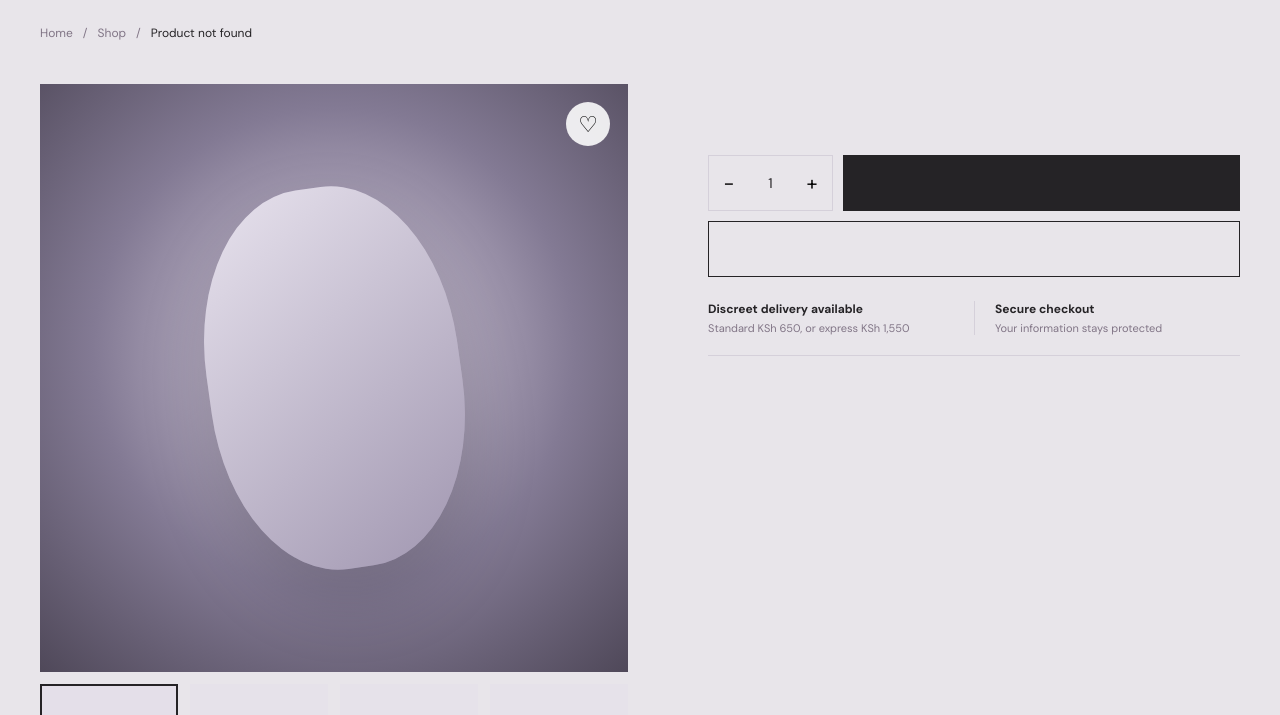
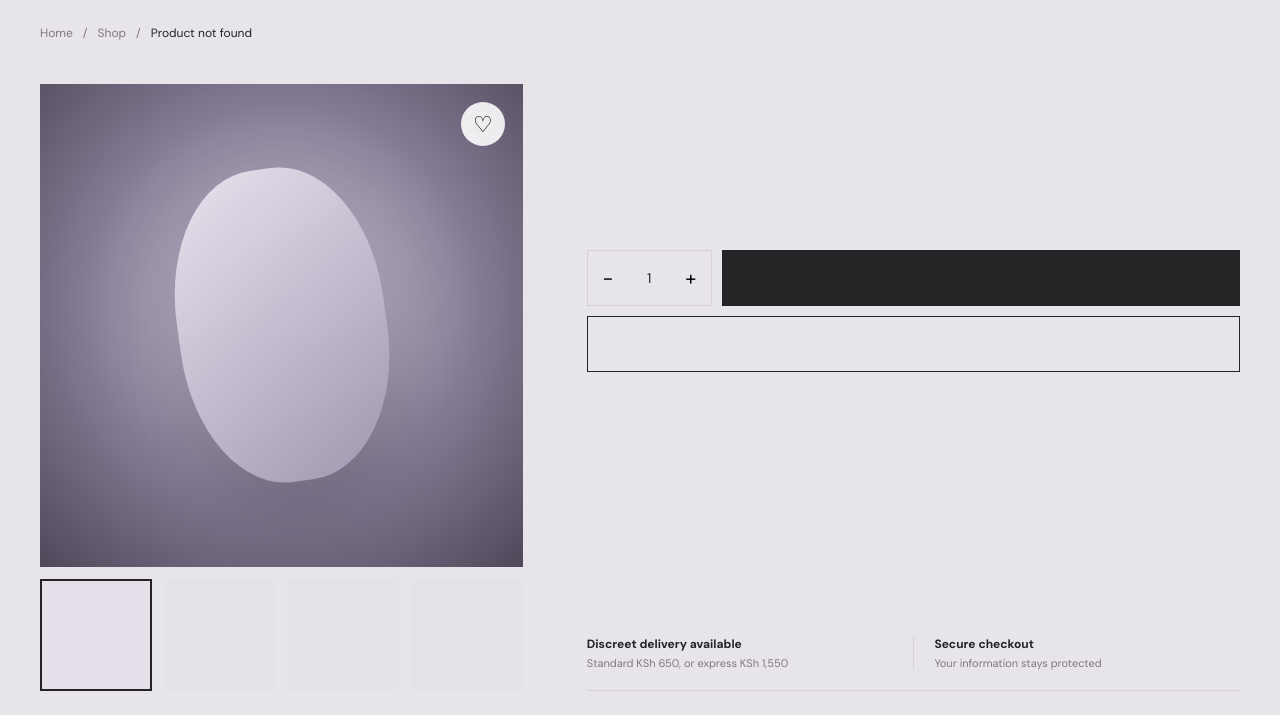
Before and after one commit to walterkibe7-afk/X-Store, a website: page product.html in a window 1280 px wide. Shown: the part 85-800 px from the top of the page. Drawn offline with Linux system fonts and the light colour scheme.

Commit message:
Product layout: smaller gallery, thumbs aligned to info base

```diff
--- a/product.css
+++ b/product.css
@@ -3,18 +3,18 @@
 .breadcrumbs a { color: var(--gray); transition: color .2s ease; }
 .breadcrumbs a:hover { color: var(--black); }
 .breadcrumbs span:last-child { color: var(--black); }
-.product-main { display: grid; grid-template-columns: 1.05fr .95fr; gap: 80px; padding: 15px 0 120px; }
-.product-gallery { position: sticky; top: 30px; align-self: start; }
+.product-main { display: grid; grid-template-columns: .85fr 1.15fr; gap: 64px; padding: 15px 0 72px; }
+.product-gallery { position: sticky; top: 30px; align-self: stretch; display: flex; flex-direction: column; }
 .main-product-image { position: relative; width: 100%; aspect-ratio: 1 / 1; background: radial-gradient(circle at 50% 45%, #dcd6e4 0%, #b3aabf 25%, #837a94 55%, #4f4859 100%); display: flex; align-items: center; justify-content: center; overflow: hidden; }
 .main-product-image::after { content: ""; width: 43%; height: 65%; border-radius: 45%; background: linear-gradient(145deg, #e8e3ee, #a096b0); box-shadow: 0 30px 70px rgba(0,0,0,.18); transform: rotate(-8deg); }
 .main-product-image .product-badge { z-index: 2; }
 .gallery-heart { position: absolute; top: 18px; right: 18px; z-index: 3; width: 44px; height: 44px; border: none; border-radius: 50%; background: rgba(255,255,255,.88); font-size: 22px; cursor: pointer; transition: transform .2s ease, background .2s ease; font-family: inherit; }
 .gallery-heart:hover { transform: scale(1.06); }
 .gallery-heart.liked { color: var(--cat-intimate-accent); }
-.thumbnail-row { display: grid; grid-template-columns: repeat(4, 1fr); gap: 12px; margin-top: 12px; }
+.thumbnail-row { display: grid; grid-template-columns: repeat(4, 1fr); gap: 12px; margin-top: auto; padding-top: 12px; }
 .thumbnail { border: 0; aspect-ratio: 1 / 1; background: #e4dfe9; cursor: pointer; position: relative; opacity: .6; transition: opacity .2s ease; font-family: inherit; }
 .thumbnail.active { opacity: 1; outline: 2px solid var(--black); outline-offset: -2px; }
-.product-info { padding-top: 12px; min-width: 0; }
+.product-info { padding-top: 12px; min-width: 0; display: flex; flex-direction: column; }
 .product-info .product-category { margin: 0 0 15px; font-size: 11px; font-weight: 700; letter-spacing: .14em; color: var(--gray); }
 .product-info h1 { margin: 0; font-family: "DM Sans", sans-serif; font-size: clamp(48px, 5vw, 78px); font-weight: 500; line-height: .95; letter-spacing: -.04em; }
 .product-rating { display: flex; align-items: center; gap: 12px; margin-top: 24px; font-size: 13px; }
@@ -80,7 +80,7 @@
 .review-card span { color: var(--gray); font-size: 11px; }
 .buy-now { width: 100%; height: 56px; margin-top: 10px; border: 1px solid var(--black); background: transparent; color: var(--black); font-family: inherit; font-size: 13px; font-weight: 600; cursor: pointer; transition: background .2s ease, color .2s ease; }
 .buy-now:hover { background: var(--black); color: white; }
-.shipping-note { display: grid; grid-template-columns: 1fr 1fr; border-bottom: 1px solid var(--line); padding: 20px 0; margin-bottom: 5px; }
+.shipping-note { display: grid; grid-template-columns: 1fr 1fr; border-bottom: 1px solid var(--line); padding: 20px 0; margin-top: auto; }
 .shipping-note div { display: flex; flex-direction: column; gap: 4px; }
 .shipping-note div + div { border-left: 1px solid var(--line); padding-left: 20px; }
 .shipping-note strong { font-size: 12px; }
```
